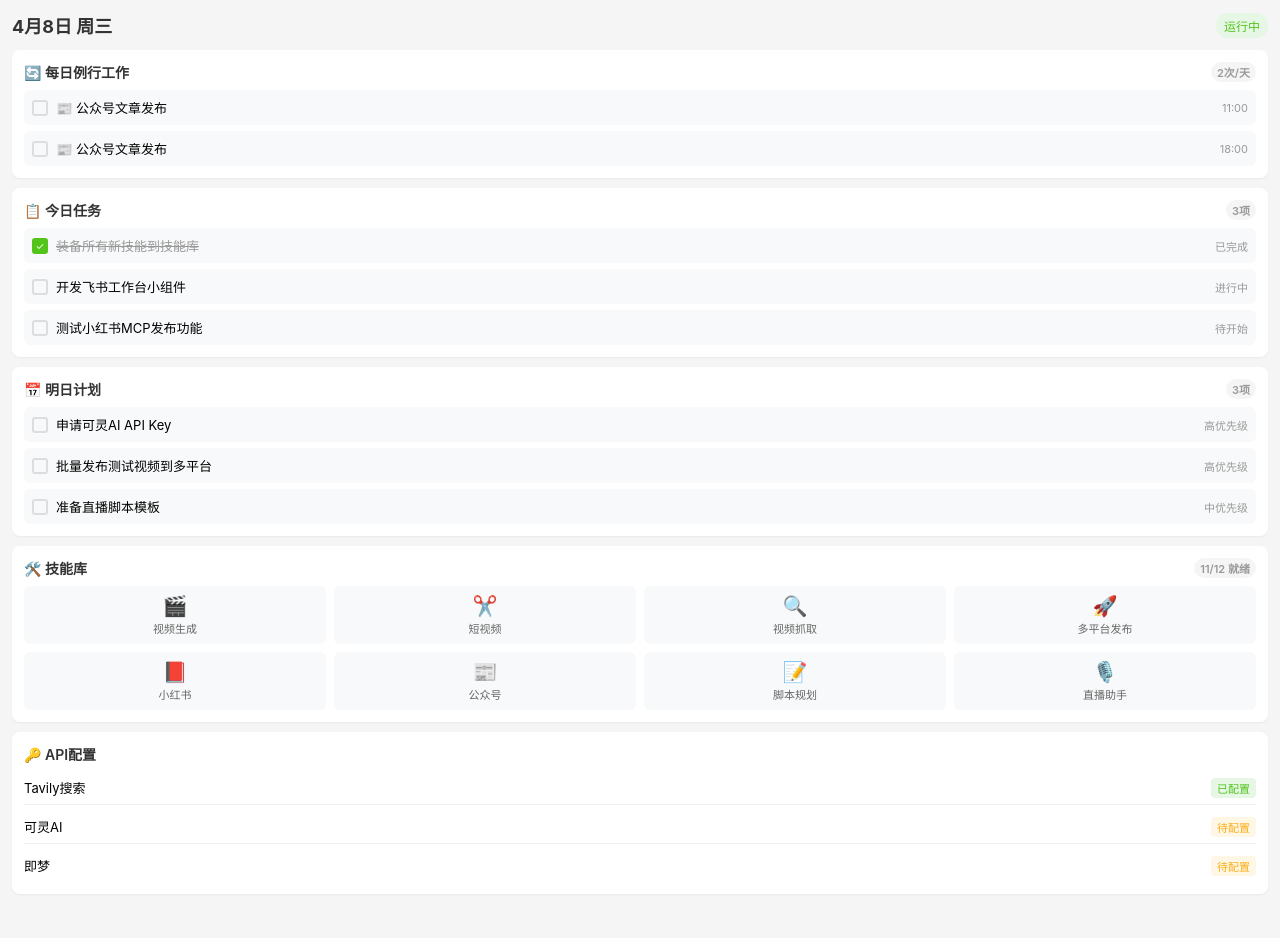
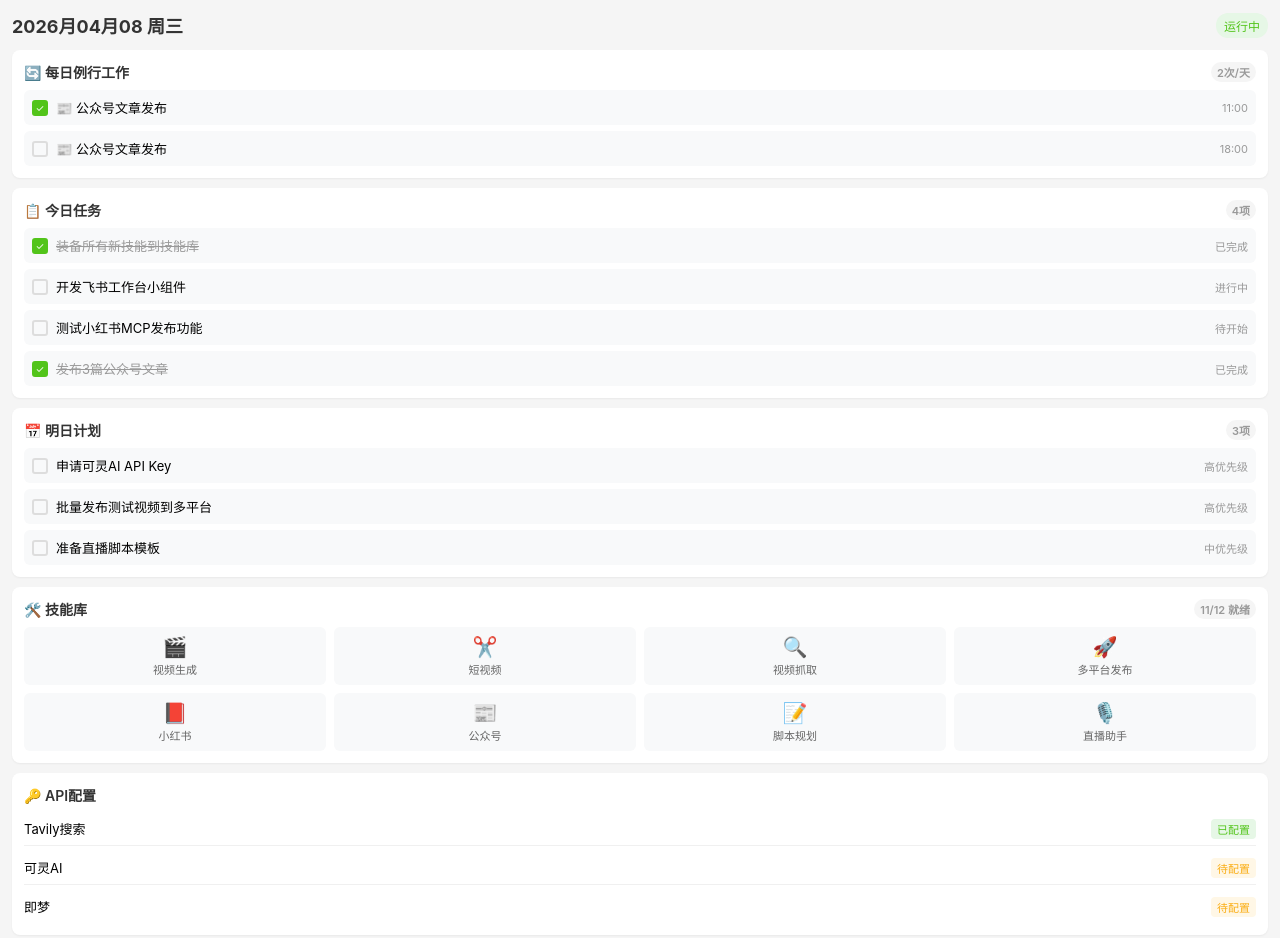
Before and after one commit to 5221345Wang/workbench-app, a website: page workbench/index.html in a window 1280 px wide. Before the commit the page ends 916 px from the top, so only its background shows below. Drawn offline with Linux system fonts and the light colour scheme.

Commit message:
工作台支持实时数据：从data.json动态加载，自动刷新

```diff
--- /dev/null
+++ b/workbench/data.json
@@ -0,0 +1,71 @@
+{
+  "date": "2026-04-08",
+  "weekday": "周三",
+  "routine": [
+    {
+      "name": "📰 公众号文章发布",
+      "time": "11:00",
+      "done": true
+    },
+    {
+      "name": "📰 公众号文章发布",
+      "time": "18:00",
+      "done": false
+    }
+  ],
+  "todayTasks": [
+    {
+      "name": "装备所有新技能到技能库",
+      "status": "done",
+      "meta": "已完成"
+    },
+    {
+      "name": "开发飞书工作台小组件",
+      "status": "doing",
+      "meta": "进行中"
+    },
+    {
+      "name": "测试小红书MCP发布功能",
+      "status": "todo",
+      "meta": "待开始"
+    },
+    {
+      "name": "发布3篇公众号文章",
+      "status": "done",
+      "meta": "已完成"
+    }
+  ],
+  "tomorrowTasks": [
+    {
+      "name": "申请可灵AI API Key",
+      "priority": "高"
+    },
+    {
+      "name": "批量发布测试视频到多平台",
+      "priority": "高"
+    },
+    {
+      "name": "准备直播脚本模板",
+      "priority": "中"
+    }
+  ],
+  "skills": {
+    "total": 12,
+    "ready": 11,
+    "list": [
+      {"icon": "🎬", "name": "视频生成"},
+      {"icon": "✂️", "name": "短视频"},
+      {"icon": "🔍", "name": "视频抓取"},
+      {"icon": "🚀", "name": "多平台发布"},
+      {"icon": "📕", "name": "小红书"},
+      {"icon": "📰", "name": "公众号"},
+      {"icon": "📝", "name": "脚本规划"},
+      {"icon": "🎙️", "name": "直播助手"}
+    ]
+  },
+  "apis": [
+    {"name": "Tavily搜索", "status": "ready"},
+    {"name": "可灵AI", "status": "pending"},
+    {"name": "即梦", "status": "pending"}
+  ]
+}
--- a/workbench/index.html
+++ b/workbench/index.html
@@ -136,119 +136,142 @@
             background: #fff7e6;
             color: #faad14;
         }
+        .loading {
+            text-align: center;
+            color: #999;
+            font-size: 12px;
+            padding: 20px;
+        }
+        .error {
+            text-align: center;
+            color: #ff4d4f;
+            font-size: 12px;
+            padding: 20px;
+        }
     </style>
 </head>
 <body>
     <div class="header">
-        <div class="date" id="currentDate">4月7日 周一</div>
+        <div class="date" id="currentDate">加载中...</div>
         <div class="status">运行中</div>
     </div>
 
+    <div id="content">
+        <div class="loading">正在加载数据...</div>
+    </div>
+
+    <script>
+        // 从 data.json 加载数据
+        async function loadData() {
+            try {
+                // 添加时间戳防止缓存
+                const response = await fetch(`data.json?t=${Date.now()}`);
+                if (!response.ok) {
+                    throw new Error('加载数据失败');
+                }
+                const data = await response.json();
+                renderPage(data);
+            } catch (error) {
+                console.error('加载数据失败:', error);
+                document.getElementById('content').innerHTML =
+                    '<div class="error">数据加载失败，请刷新重试</div>';
+            }
+        }
+
+        // 渲染页面
+        function renderPage(data) {
+            const now = new Date();
+            const currentHour = now.getHours();
+
+            // 更新日期
+            document.getElementById('currentDate').textContent =
+                `${data.date.replace(/-/g, '月').replace(/月/, '月').replace(/2026年/, '').replace(/-/, '日')} ${data.weekday}`;
+
+            // 渲染每日例行工作
+            const routineHtml = data.routine.map((item, index) => {
+                const isDone = item.done || (index === 0 && currentHour >= 11) || (index === 1 && currentHour >= 18);
+                return `
+                    <div class="task-item">
+                        <div class="task-checkbox ${isDone ? 'done' : ''}">${isDone ? '✓' : ''}</div>
+                        <span class="task-name">${item.name}</span>
+                        <span class="task-meta">${item.time}</span>
+                    </div>
+                `;
+            }).join('');
+
+            // 渲染今日任务
+            const todayTasksHtml = data.todayTasks.map(task => `
+                <div class="task-item">
+                    <div class="task-checkbox ${task.status === 'done' ? 'done' : ''}">${task.status === 'done' ? '✓' : ''}</div>
+                    <span class="task-name ${task.status === 'done' ? 'done' : ''}">${task.name}</span>
+                    <span class="task-meta">${task.meta}</span>
+                </div>
+            `).join('');
+
+            // 渲染明日计划
+            const tomorrowTasksHtml = data.tomorrowTasks.map(task => `
+                <div class="task-item">
+                    <div class="task-checkbox"></div>
+                    <span class="task-name">${task.name}</span>
+                    <span class="task-meta">${task.priority}优先级</span>
+                </div>
+            `).join('');
+
+            // 渲染技能库
+            const skillsHtml = data.skills.list.map(skill => `
+                <div class="skill-item">
+                    <div class="skill-icon">${skill.icon}</div>
+                    <div class="skill-name">${skill.name}</div>
+                </div>
+            `).join('');
+
+            // 渲染API配置
+            const apisHtml = data.apis.map(api => `
+                <div class="api-item">
+                    <span>${api.name}</span>
+                    <span class="api-status ${api.status}">${api.status === 'ready' ? '已配置' : '待配置'}</span>
+                </div>
+            `).join('');
+
+            // 组合所有内容
+            document.getElementById('content').innerHTML = `
                 <div class="card">
                     <div class="card-title">
                         <span>🔄 每日例行工作</span>
-            <span class="count">2次/天</span>
+                        <span class="count">${data.routine.length}次/天</span>
                     </div>
                     <div class="task-list">
-            <div class="task-item">
-                <div class="task-checkbox" id="routine-am"></div>
-                <span class="task-name">📰 公众号文章发布</span>
-                <span class="task-meta">11:00</span>
-            </div>
-            <div class="task-item">
-                <div class="task-checkbox" id="routine-pm"></div>
-                <span class="task-name">📰 公众号文章发布</span>
-                <span class="task-meta">18:00</span>
-            </div>
+                        ${routineHtml}
                     </div>
                 </div>
 
                 <div class="card">
                     <div class="card-title">
                         <span>📋 今日任务</span>
-            <span class="count" id="taskCount">3项</span>
+                        <span class="count">${data.todayTasks.length}项</span>
                     </div>
-        <div class="task-list" id="todayTasks">
-            <div class="task-item">
-                <div class="task-checkbox done">✓</div>
-                <span class="task-name done">装备所有新技能到技能库</span>
-                <span class="task-meta">已完成</span>
-            </div>
-            <div class="task-item">
-                <div class="task-checkbox"></div>
-                <span class="task-name">开发飞书工作台小组件</span>
-                <span class="task-meta">进行中</span>
-            </div>
-            <div class="task-item">
-                <div class="task-checkbox"></div>
-                <span class="task-name">测试小红书MCP发布功能</span>
-                <span class="task-meta">待开始</span>
-            </div>
+                    <div class="task-list">
+                        ${todayTasksHtml}
                     </div>
                 </div>
 
                 <div class="card">
                     <div class="card-title">
                         <span>📅 明日计划</span>
-            <span class="count">3项</span>
+                        <span class="count">${data.tomorrowTasks.length}项</span>
                     </div>
                     <div class="task-list">
-            <div class="task-item">
-                <div class="task-checkbox"></div>
-                <span class="task-name">申请可灵AI API Key</span>
-                <span class="task-meta">高优先级</span>
-            </div>
-            <div class="task-item">
-                <div class="task-checkbox"></div>
-                <span class="task-name">批量发布测试视频到多平台</span>
-                <span class="task-meta">高优先级</span>
-            </div>
-            <div class="task-item">
-                <div class="task-checkbox"></div>
-                <span class="task-name">准备直播脚本模板</span>
-                <span class="task-meta">中优先级</span>
-            </div>
+                        ${tomorrowTasksHtml}
                     </div>
                 </div>
 
                 <div class="card">
                     <div class="card-title">
                         <span>🛠️ 技能库</span>
-            <span class="count">11/12 就绪</span>
+                        <span class="count">${data.skills.ready}/${data.skills.total} 就绪</span>
                     </div>
                     <div class="skill-grid">
-            <div class="skill-item">
-                <div class="skill-icon">🎬</div>
-                <div class="skill-name">视频生成</div>
-            </div>
-            <div class="skill-item">
-                <div class="skill-icon">✂️</div>
-                <div class="skill-name">短视频</div>
-            </div>
-            <div class="skill-item">
-                <div class="skill-icon">🔍</div>
-                <div class="skill-name">视频抓取</div>
-            </div>
-            <div class="skill-item">
-                <div class="skill-icon">🚀</div>
-                <div class="skill-name">多平台发布</div>
-            </div>
-            <div class="skill-item">
-                <div class="skill-icon">📕</div>
-                <div class="skill-name">小红书</div>
-            </div>
-            <div class="skill-item">
-                <div class="skill-icon">📰</div>
-                <div class="skill-name">公众号</div>
-            </div>
-            <div class="skill-item">
-                <div class="skill-icon">📝</div>
-                <div class="skill-name">脚本规划</div>
-            </div>
-            <div class="skill-item">
-                <div class="skill-icon">🎙️</div>
-                <div class="skill-name">直播助手</div>
-            </div>
+                        ${skillsHtml}
                     </div>
                 </div>
 
@@ -257,41 +280,25 @@
                         <span>🔑 API配置</span>
                     </div>
                     <div class="api-list">
-            <div class="api-item">
-                <span>Tavily搜索</span>
-                <span class="api-status ready">已配置</span>
-            </div>
-            <div class="api-item">
-                <span>可灵AI</span>
-                <span class="api-status pending">待配置</span>
-            </div>
-            <div class="api-item">
-                <span>即梦</span>
-                <span class="api-status pending">待配置</span>
+                        ${apisHtml}
                     </div>
                 </div>
-    </div>
+            `;
+        }
 
-    <script>
-        // 更新日期
+        // 页面加载时执行
+        loadData();
+
+        // 每30秒自动刷新数据
+        setInterval(loadData, 30000);
+
+        // 每分钟检查一次是否需要更新日期（跨天时）
+        setInterval(() => {
             const now = new Date();
-        const weekdays = ['周日', '周一', '周二', '周三', '周四', '周五', '周六'];
-        document.getElementById('currentDate').textContent =
-            `${now.getMonth() + 1}月${now.getDate()}日 ${weekdays[now.getDay()]}`;
-
-        // 更新每日例行工作完成状态
-        const hour = now.getHours();
-        const amCheckbox = document.getElementById('routine-am');
-        const pmCheckbox = document.getElementById('routine-pm');
-
-        if (hour >= 11) {
-            amCheckbox.classList.add('done');
-            amCheckbox.textContent = '✓';
+            if (now.getHours() === 0 && now.getMinutes() === 0) {
+                loadData();
             }
-        if (hour >= 18) {
-            pmCheckbox.classList.add('done');
-            pmCheckbox.textContent = '✓';
-        }
+        }, 60000);
     </script>
 </body>
 </html>
```
Lines whose indentation alone changed are shown as unchanged.
